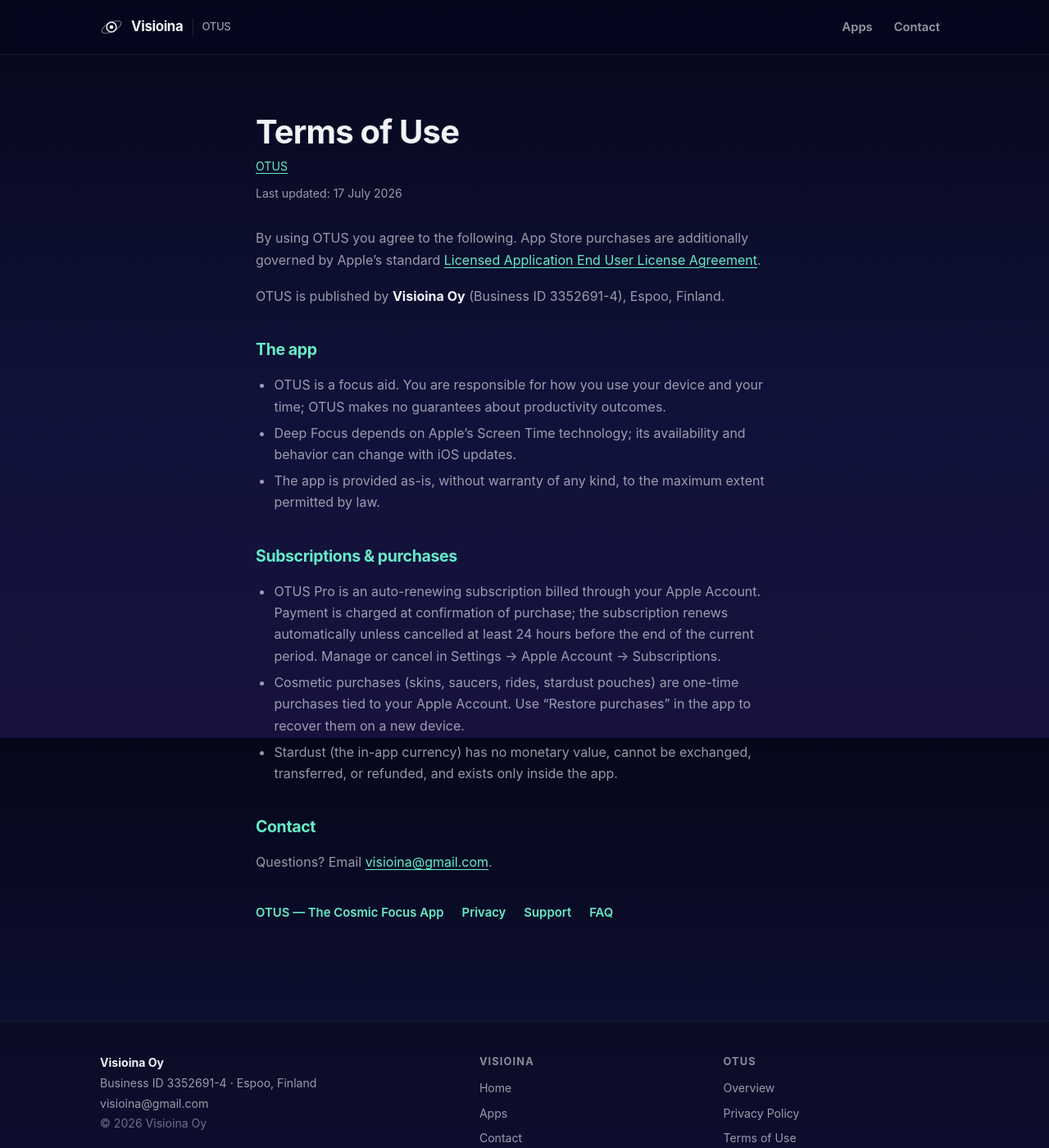
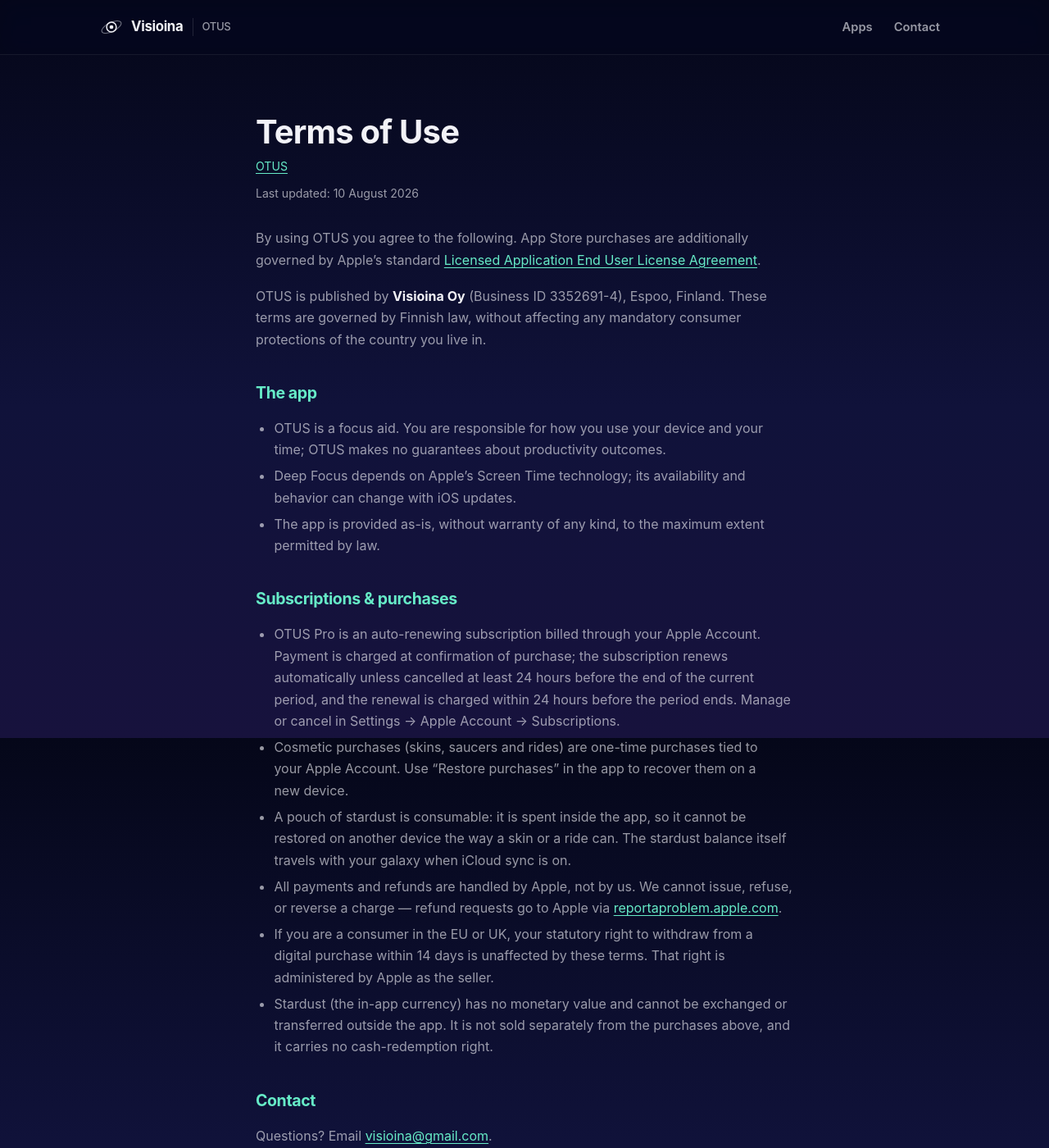
Before and after one commit to selinahti/visioinawebsite, a Jekyll site: the page built from _apps/otus/terms.md, in a window 1280 px wide and 1400 px high. Shown: the whole window at 82% size. Built offline with Jekyll 4.4.1, drawn with Linux system fonts in a browser that asks for light colours.

Commit message:
OTUS policies: GDPR controller, retention, refunds, consumables
Privacy: names Visioina Oy as the data controller (GDPR Art. 13 — the
footer credit was not a controller designation), and adds retention,
deletion and data-subject rights, which Apple's Program Agreement
3.3.3(C) also asks a policy to cover.

Terms: a pouch of stardust is a consumable, so the page no longer
promises "Restore purchases" brings it back — Apple's Paid Apps
agreement requires the opposite disclosure. Refunds are Apple's to
issue, not ours, so "or refunded" goes and the EU/UK 14-day withdrawal
right is stated. Adds the renewal-charge timing and governing law.

Co-Authored-By: Claude Opus 5 <noreply@anthropic.com>

```diff
--- a/_apps/otus/terms.md
+++ b/_apps/otus/terms.md
@@ -7,7 +7,7 @@ short_title: "Terms"
 app_name: OTUS
 app_url: /apps/otus/
 brand_sub: OTUS
-updated: "Last updated: 17 July 2026"
+updated: "Last updated: 10 August 2026"
 description: "The terms that apply when you use OTUS, including subscriptions and in-app purchases."
 ---
 
@@ -17,6 +17,8 @@ Agreement](https://www.apple.com/legal/internet-services/itunes/dev/stdeula/).
 
 OTUS is published by **{{ site.company.legal_name }}** (Business ID
 {{ site.company.business_id }}), {{ site.company.city }}, {{ site.company.country }}.
+These terms are governed by Finnish law, without affecting any mandatory
+consumer protections of the country you live in.
 
 ## The app
 
@@ -32,12 +34,23 @@ OTUS is published by **{{ site.company.legal_name }}** (Business ID
 - OTUS Pro is an auto-renewing subscription billed through your Apple Account.
   Payment is charged at confirmation of purchase; the subscription renews
   automatically unless cancelled at least 24 hours before the end of the current
-  period. Manage or cancel in Settings → Apple Account → Subscriptions.
-- Cosmetic purchases (skins, saucers, rides, stardust pouches) are one-time
-  purchases tied to your Apple Account. Use "Restore purchases" in the app to
-  recover them on a new device.
-- Stardust (the in-app currency) has no monetary value, cannot be exchanged,
-  transferred, or refunded, and exists only inside the app.
+  period, and the renewal is charged within 24 hours before the period ends.
+  Manage or cancel in Settings → Apple Account → Subscriptions.
+- Cosmetic purchases (skins, saucers and rides) are one-time purchases tied to
+  your Apple Account. Use "Restore purchases" in the app to recover them on a
+  new device.
+- A pouch of stardust is consumable: it is spent inside the app, so it cannot be
+  restored on another device the way a skin or a ride can. The stardust balance
+  itself travels with your galaxy when iCloud sync is on.
+- All payments and refunds are handled by Apple, not by us. We cannot issue,
+  refuse, or reverse a charge — refund requests go to Apple via
+  [reportaproblem.apple.com](https://reportaproblem.apple.com).
+- If you are a consumer in the EU or UK, your statutory right to withdraw from a
+  digital purchase within 14 days is unaffected by these terms. That right is
+  administered by Apple as the seller.
+- Stardust (the in-app currency) has no monetary value and cannot be exchanged
+  or transferred outside the app. It is not sold separately from the purchases
+  above, and it carries no cash-redemption right.
 
 ## Contact
 
```
Also changed, not shown: _apps/otus/privacy.md (+26 -1 lines).
